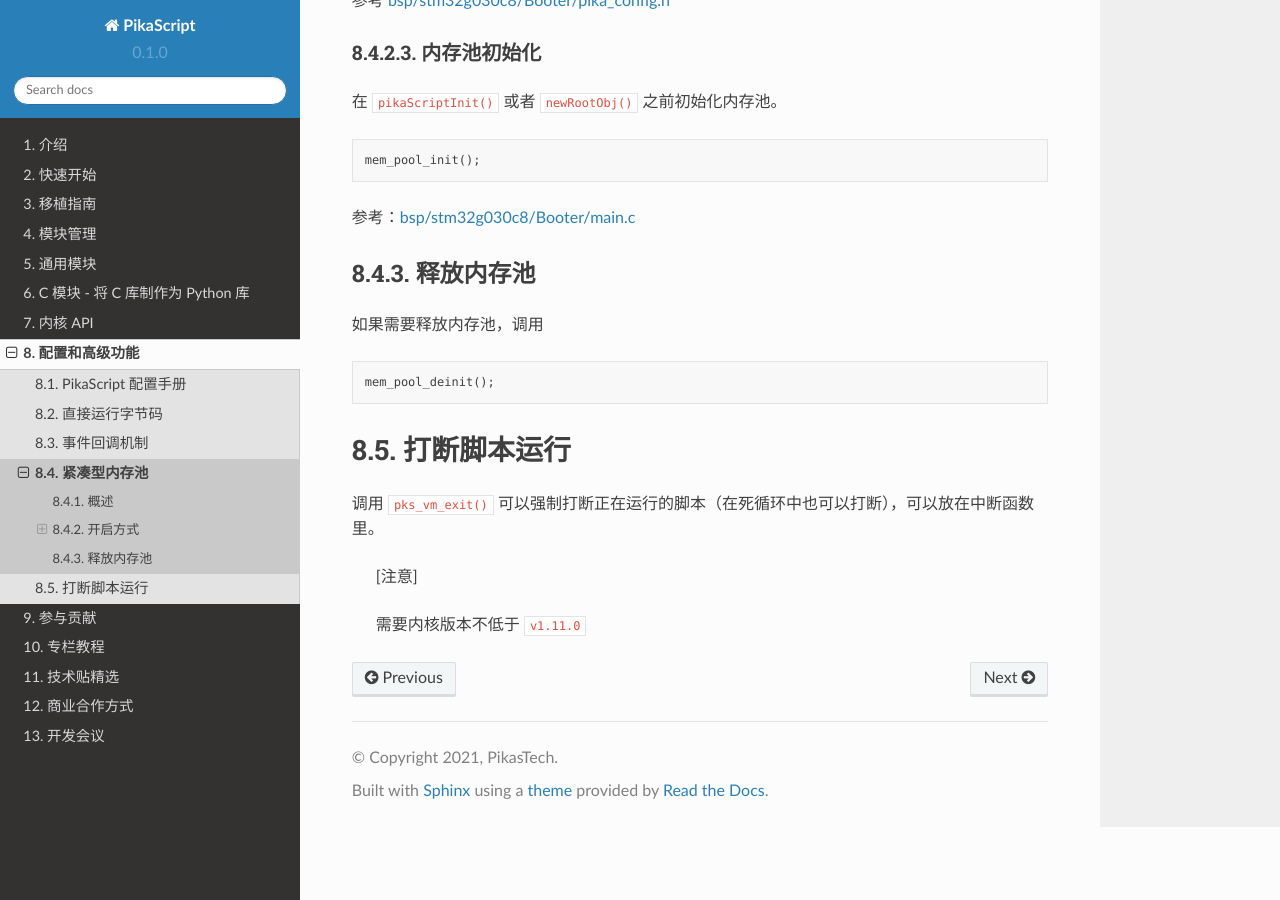
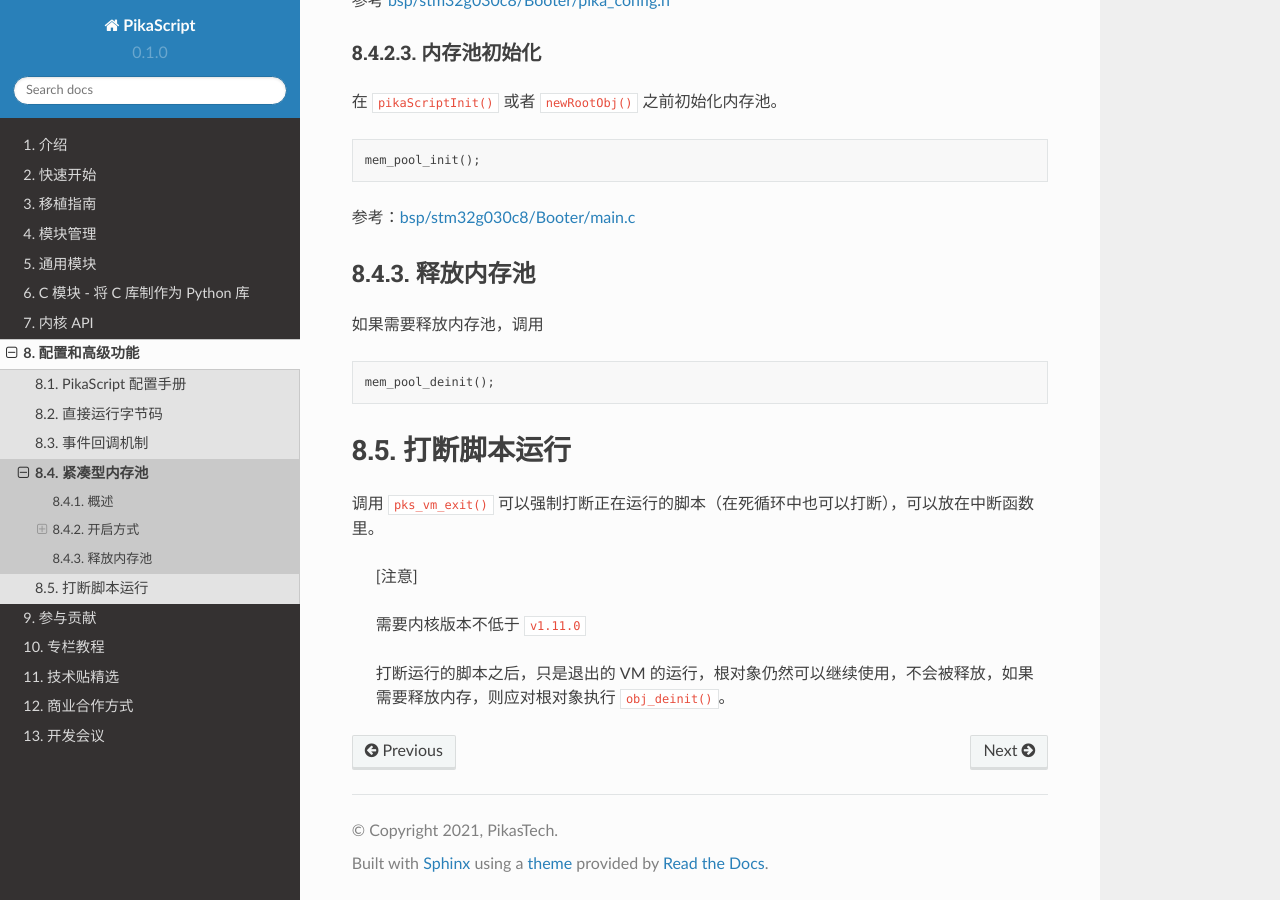
Before and after one commit to pikasTech/pikadoc, a Sphinx documentation site: the page built from docs/source/mem_pool.md, in a window 1280 px wide and 900 px high, scrolled down 816 px. Built offline with Sphinx 7.4.7 and the Read the Docs theme 2.0.0, drawn with Linux system fonts in a browser that asks for light colours.

Commit message:
Update mem_pool.md

```diff
--- a/docs/source/mem_pool.md
+++ b/docs/source/mem_pool.md
@@ -54,3 +54,5 @@ mem_pool_deinit();
 > [注意]
 >
 > 需要内核版本不低于 `v1.11.0`
+>
+> 打断运行的脚本之后，只是退出的 VM 的运行，根对象仍然可以继续使用，不会被释放，如果需要释放内存，则应对根对象执行 `obj_deinit()`。
```
